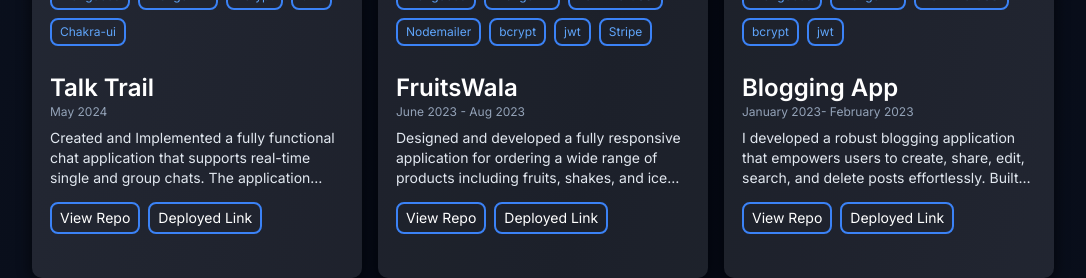
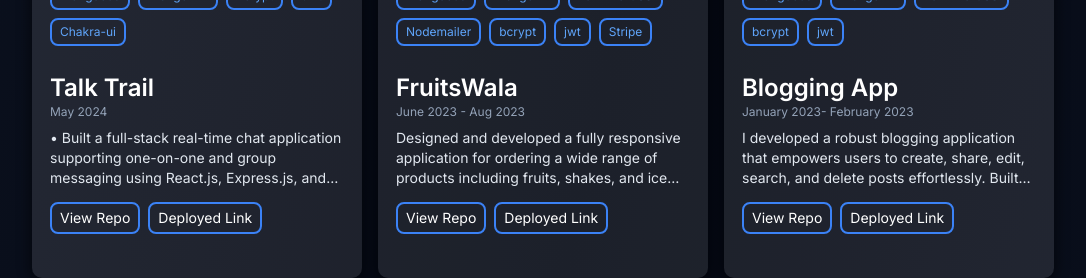
Before and after one commit to Harsh-Bansal-13/HarshBansal, a Next.js app: page / in a window 1280 px wide. Shown: the part 2700-2978 px from the top of the page, without its empty margins (97-1183 px from the left). Built offline with nearby package versions, Linux system fonts and the light colour scheme.

Commit message:
Update constants.js

```diff
--- a/src/app/data/constants.js
+++ b/src/app/data/constants.js
@@ -304,10 +304,14 @@ export const projects = [
     id: 0,
     title: "Talk Trail",
     date: "May 2024",
-    description:
-      "Created and Implemented a fully functional chat application that supports real-time single and group chats. The application includes robust features for user authentication, encompassing secure login/signup processes, password recovery functionalities, and user profile management. To facilitate instant message delivery and ensure real-time updates, I integrated Socket.io into the application, enhancing the communication experience with responsive and interactive messaging capabilities. This project demonstrates my proficiency in full-stack development, utilizing technologies such as Socket.io for real-time communication and emphasizing secure authentication and user management practices.",
-    image:
-      "http://res.cloudinary.com/djearclq9/image/upload/v1718626422/y5qams8vgtizko9jwulj.jpg",
+    description: `• Built a full-stack real-time chat application supporting one-on-one and group messaging using React.js, Express.js, and Socket.io.
+• Integrated secure authentication features including JWT-based login, signup, password recovery, and profile updates.
+• Enhanced the messaging experience by integrating Gemini API to provide intelligent, context-aware chat suggestions and
+message recommendations while typing.
+• Implemented functionality to generate chat summaries on demand and download them as text files for easy reference.
+• Leveraged Socket.io for real-time messaging and updates, ensuring a smooth and interactive user experience.
+• Designed a fully responsive interface using Chakra UI, ensuring seamless usability across devices.`,
+     image:  "http://res.cloudinary.com/djearclq9/image/upload/v1718626422/y5qams8vgtizko9jwulj.jpg",
     tags: [
       "Socket.io",
       "React js",
```
